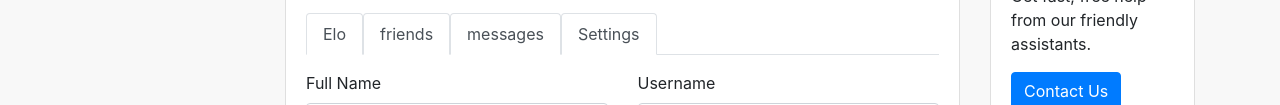
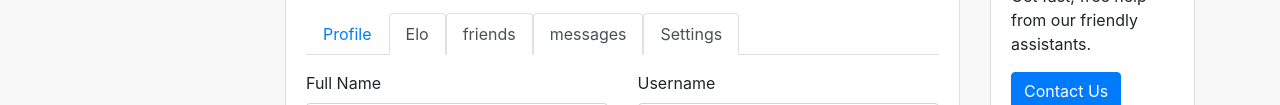
Before and after one commit to Gespinal1190/Chess, a website: page profile2/index.html in a window 1280 px wide. Shown: the part 184-289 px from the top of the page. Drawn offline with nearby package versions, Linux system fonts and the light colour scheme.

Commit message:
+PROFILE

```diff
--- a/profile2/index.html
+++ b/profile2/index.html
@@ -64,7 +64,9 @@
                   </div>
                 </div>
               </div>
-              <ul class="nav nav-tabs">
+              <ul class="nav nav-tabs" id="nav-tab" role="tablist">
+                <a class="nav-item nav-link" id="nav-profile-tab" data-toggle="tab" href="#nav-profile" role="tab" aria-controls="nav-profile" aria-selected="false">Profile</a>
+                <!-- <a class="nav-item nav-link active" id="nav-home-tab" data-toggle="tab" href="#nav-home" role="tab" aria-controls="nav-home" aria-selected="true">Home</a> -->
                 <li class="nav-item"><a href="" class="active nav-link">Elo</a></li>
                 <li class="nav-item"><a href="" class="active nav-link">friends</a></li>
                 <li class="nav-item"><a href="" class="active nav-link">messages</a></li>
```
